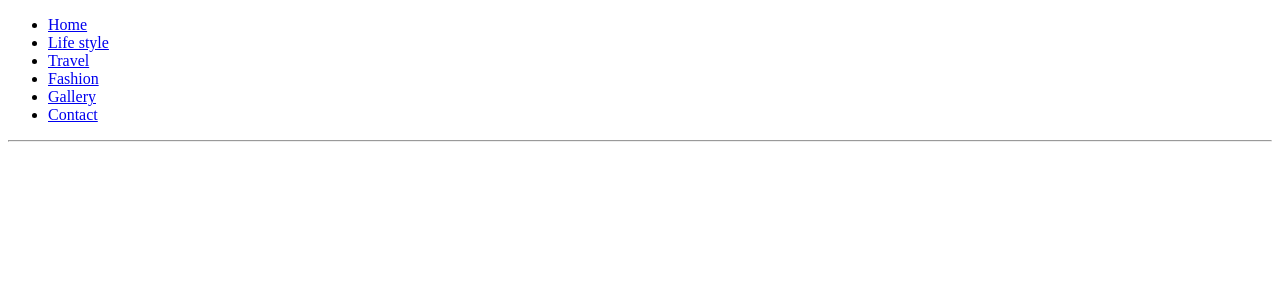
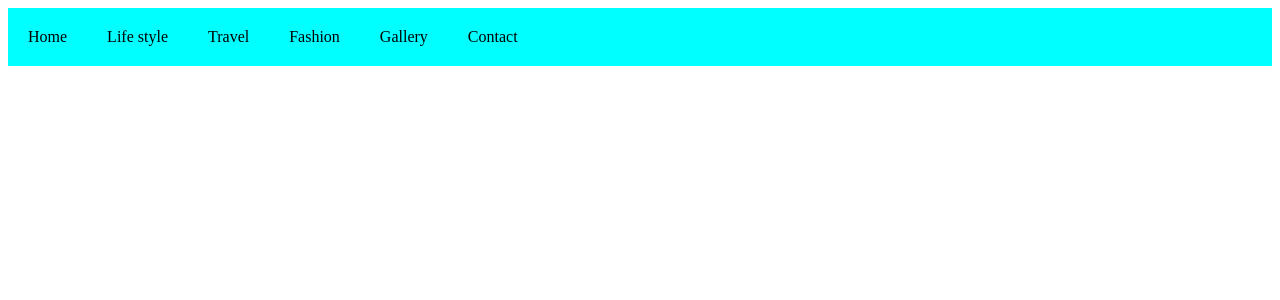
Before and after one commit to earapkoule/Articles-React-Training, a React (Create React App) app: page / in a window 1280 px wide. Shown: the top 300 px of the page. Built offline with nearby package versions, Linux system fonts and the light colour scheme; the HTML template or start-up script is replaced by a standard one.

Commit message:
Style NavBar and Add NotFound page - needs improvement

```diff
--- a/package.json
+++ b/package.json
@@ -12,6 +12,7 @@
     "react-router": "^5.2.0",
     "react-router-dom": "^5.2.0",
     "react-scripts": "4.0.2",
+    "styled-components": "^5.2.1",
     "web-vitals": "^1.1.0"
   },
   "scripts": {
--- a/src/App.js
+++ b/src/App.js
@@ -1,37 +1,41 @@
-import React from 'react'
-import ReactDOM from 'react-dom';
-import {
-  BrowserRouter as Router,
-  Switch,
-  Route
-} from "react-router-dom";
+import { Route, BrowserRouter as Router, Switch } from "react-router-dom";
 
-import NavBar from './components/NavBar/NavBar.js'
+import NavBar from "./components/NavBar/NavBar.js";
+import NotFound from "./components/NotFound/NotFound.js";
+import React from "react";
+import ReactDOM from "react-dom";
+
 const BlogPage = () => {
-  return (<h1>Hello blogpage</h1>)
-}
+  return <h1>Hello blogpage</h1>;
+};
+const categoryPaths = [
+  "/fashion",
+  "/lifestyle",
+  "/travel",
+  "/gallery",
+  "/contact",
+];
+const postPaths = categoryPaths.map((path) => path + "/:id");
+
 function App() {
   return (
     <Router>
       <div>
-        {/*
-          auto tha ginei to navbar component
-        */}
-        <NavBar></NavBar>
-
-        <hr />
+        <NavBar />
 
         <Switch>
-          <Route exact path="/">
-
-          </Route>
-          <Route path="/:category" render={(props) => { (<BlogPage category={props.match.params.category} />) }}>
-          </Route>
-          <Route path="/:category/:id"  >
-
-          </Route>
-          <Route path="/contact">
-
+          <Route exact path="/"></Route>
+          <Route path="/contact"></Route>
+          <Route
+            exact
+            path={categoryPaths}
+            render={(props) => {
+              return <BlogPage category={props.match.params.category} />;
+            }}
+          ></Route>
+          <Route exact path={postPaths}></Route>
+          <Route path="*">
+            <NotFound />
           </Route>
         </Switch>
       </div>
--- a/src/components/NavBar/NavBar.js
+++ b/src/components/NavBar/NavBar.js
@@ -1,29 +1,43 @@
-import React from 'react'
-import {Link} from 'react-router-dom'
+import { NavLink } from "react-router-dom";
+import React from "react";
+import styles from "./NavBar.module.css";
 
 const NavBar = () => {
-    console.log('This is a Navbar');
+  console.log("This is a Navbar");
   return (
-    <ul>
+    <ul className={styles.navList}>
       <li>
-            <Link to="/">Home</Link>
+        <NavLink exact to="/" activeClassName={styles.red}>
+          Home
+        </NavLink>
       </li>
       <li>
-            <Link to="/lifestyle">Life style</Link>
+        <NavLink to="/lifestyle" activeClassName={styles.red}>
+          Life style
+        </NavLink>
       </li>
       <li>
-            <Link to="/travel">Travel</Link>
+        <NavLink to="/travel" activeClassName={styles.red}>
+          Travel
+        </NavLink>
       </li>
       <li>
-            <Link to="/fashion">Fashion</Link>
+        <NavLink to="/fashion" activeClassName={styles.red}>
+          Fashion
+        </NavLink>
       </li>
       <li>
-            <Link to="/gallery">Gallery</Link>
+        <NavLink to="/gallery" activeClassName={styles.red}>
+          Gallery
+        </NavLink>
       </li>
       <li>
-            <Link to="/contact">Contact</Link>
+        <NavLink to="/contact" activeClassName={styles.red}>
+          Contact
+        </NavLink>
       </li>
-    </ul>);
-}
+    </ul>
+  );
+};
 
 export default NavBar;
--- /dev/null
+++ b/src/components/NavBar/NavBar.module.css
@@ -0,0 +1,19 @@
+.red {
+  color: red;
+}
+
+.navList {
+  display: flex;
+  flex-direction: row;
+  list-style: none;
+  margin: 0;
+  padding: 0;
+  background-color: aqua;
+}
+
+.navList a {
+  display: block;
+  text-decoration: none;
+  color: #000;
+  padding: 20px;
+}
--- /dev/null
+++ b/src/components/NotFound/NotFound.js
@@ -0,0 +1,5 @@
+import React from "react";
+
+const NotFound = () => <h2>Not Found!</h2>;
+
+export default NotFound;
```
Also changed, not shown: 1 other file (tests, documents, lock files or other folders). Lines whose indentation alone changed are shown as unchanged.
